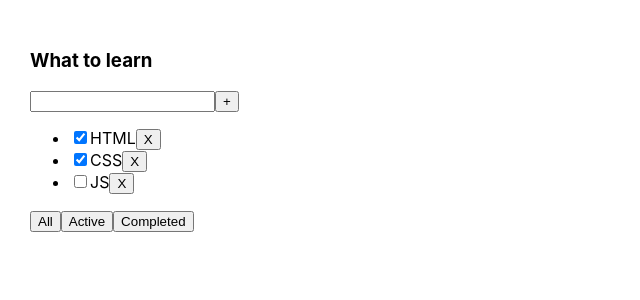
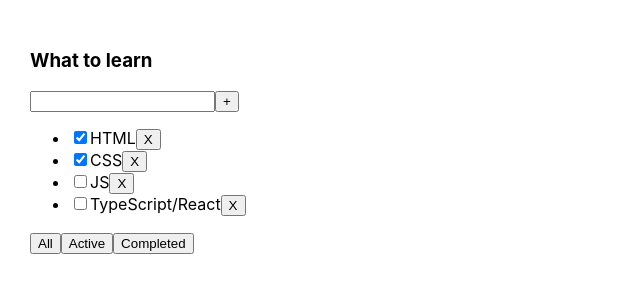
Before and after one commit to borisovya/toDoList, a React (Create React App) app: page / in a window 1280 px wide. Shown: the top 300 px of the page, without its empty margins (0-640 px from the left). Built offline with nearby package versions, Linux system fonts and the light colour scheme.

Commit message:
added possibility to add tasks

```diff
--- a/package.json
+++ b/package.json
@@ -10,10 +10,12 @@
     "@types/node": "^12.0.0",
     "@types/react": "^16.9.0",
     "@types/react-dom": "^16.9.0",
+    "@types/uuid": "^8.3.4",
     "react": "^16.13.1",
     "react-dom": "^16.13.1",
     "react-scripts": "3.4.1",
-    "typescript": "~3.7.2"
+    "typescript": "~3.7.2",
+    "uuid": "^8.3.2"
   },
   "scripts": {
     "start": "react-scripts start",
--- a/src/App.tsx
+++ b/src/App.tsx
@@ -1,6 +1,7 @@
 import React, {useState} from 'react';
 import './App.css';
 import TodoList, {TaskType} from "./TodoList";
+import {v1} from "uuid";
 
 export type FilterValuesType = 'all' | 'Active' | 'Completed'
 
@@ -8,42 +9,42 @@ function App() {
 
     const todoListTitle = "What to learn"
     const [tasks, setTasks] = useState<Array<TaskType>>([
-        {id: 1, title: "HTML", isDone: true},
-        {id: 2, title: "CSS", isDone: true},
-        {id: 3, title: "JS", isDone: false},
+        {id: v1(), title: "HTML", isDone: true},
+        {id: v1(), title: "CSS", isDone: true},
+        {id: v1(), title: "JS", isDone: false},
+        {id: v1(), title: "TypeScript/React", isDone: false},
     ])
 
-    const [filter, setFilter] = useState<FilterValuesType>('all')
 
+    const [filter, setFilter] = useState('all')
+    let colander = tasks
+    if (filter === 'Active') {
+        colander = tasks.filter(el => el.isDone !== true)
+    }
+    if (filter === 'Completed') {
+        colander = tasks.filter(el => el.isDone === true)
+    }
 
-    const removeTask = (taskID: number) => {
+    const addTask = (title: string) => {
+        setTasks([{id: v1(),title: title,isDone: false}, ...tasks])
+    }
+
+    const removeTask = (taskID: string) => {
         setTasks(tasks.filter(task => task.id !== taskID))
     }
 
-    const changeFilter = (filter: FilterValuesType) => {
+    const changeFilter = (filter: string) => {
         setFilter(filter)
-    }
-
-    let tasksForRender;
-    switch (filter) {
-        case 'Active':
-            tasksForRender = tasks.filter(task => task.isDone === false)
-            break
-        case 'Completed':
-            tasksForRender = tasks.filter(task => task.isDone === true)
-            break
-        default:
-            tasksForRender = tasks
     }
 
     return (
         <div className="App">
             <TodoList
                 title={todoListTitle}
-                tasks={tasksForRender}
+                tasks={colander}
                 removeTask={removeTask}
                 changeFilter={changeFilter}
-            />
+                onClickAddTask={addTask} />
         </div>
     );
 }
--- a/src/TodoList.tsx
+++ b/src/TodoList.tsx
@@ -1,20 +1,23 @@
-import React, {FC, PropsWithChildren} from 'react';
+import React, {FC, PropsWithChildren,KeyboardEvent,ChangeEvent, useState} from 'react';
 import {FilterValuesType} from "./App";
 
 type TodoListPropsType = {
     title: string
     tasks: Array<TaskType>
-    removeTask: (taskID:number)=> void
+    removeTask: (taskID: string) => void
     changeFilter: (filter: FilterValuesType) => void
+    onClickAddTask: (title: string) => void
 }
 
 export type TaskType = {
-    id: number
+    id: string
     title: string
     isDone: boolean
 }
 
 const TodoList: FC<TodoListPropsType> = (props: PropsWithChildren<TodoListPropsType>) => {
+
+    const [title, setTitle] = useState<string>('')
 
     const tasksItems = props.tasks.map((task: TaskType) => {
         return (
@@ -26,20 +29,44 @@ const TodoList: FC<TodoListPropsType> = (props: PropsWithChildren<TodoListPropsT
         )
     })
 
+    const onClickAddTask = () => {
+        title && props.onClickAddTask(title)
+        setTitle('')
+    }
+
+    const onKeyDownAddTask = (e: KeyboardEvent<HTMLInputElement>) => e.key === 'Enter' && onClickAddTask()
+
+    const onChangeSetTitle = (e: ChangeEvent<HTMLInputElement>) => setTitle(e.currentTarget.value)
+
+    // const onClickSetFilterAll = () => props.changeFilter('all')
+    // const onClickSetFilterActive = () => props.changeFilter('Active')
+    // const onClickSetFilterCompleted = () => props.changeFilter('Completed')
+
+    // const onClickSetFilterCreatorAlt = (filter: FilterValuesType)  => () => props.changeFilter(filter)
+
+
+    const onClickSetFilterCreator = (filter: FilterValuesType)  => {
+        return ()=> props.changeFilter(filter)
+    }
+
     return (
         <div>
             <h3>{props.title}</h3>
             <div>
-                <input/>
-                <button>+</button>
+                <input
+                    value={title}
+                    onChange={onChangeSetTitle}
+                    onKeyDown={onKeyDownAddTask}
+                />
+                <button onClick={onClickAddTask}>+</button>
             </div>
             <ul>
-                { tasksItems }
+                {tasksItems}
             </ul>
             <div>
-                <button onClick={()=>props.changeFilter('all')}>All</button>
-                <button onClick={()=>props.changeFilter('Active')}>Active</button>
-                <button onClick={()=>props.changeFilter('Completed')}>Completed</button>
+                <button onClick={onClickSetFilterCreator('all')}>All</button>
+                <button onClick={onClickSetFilterCreator('Active')}>Active</button>
+                <button onClick={onClickSetFilterCreator('Completed')}>Completed</button>
             </div>
         </div>
     );
```
Also changed, not shown: 1 other file (tests, documents, lock files or other folders).
